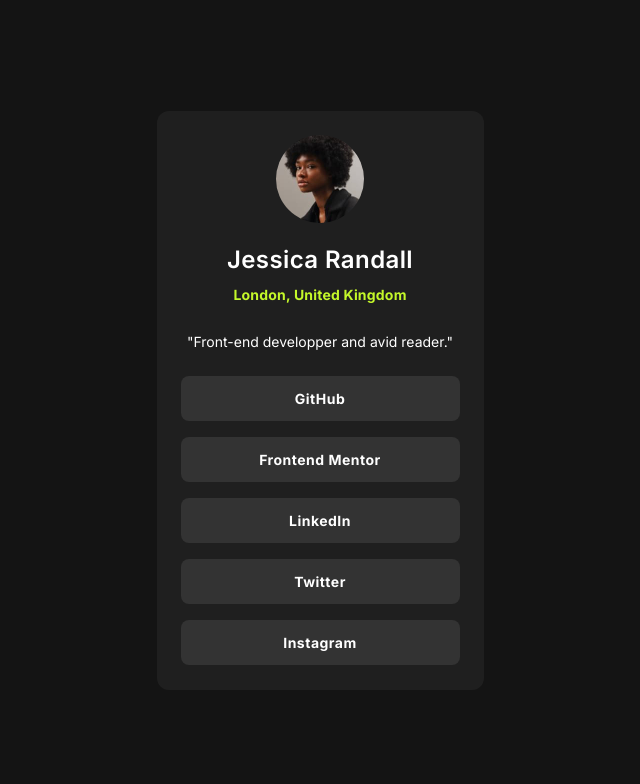
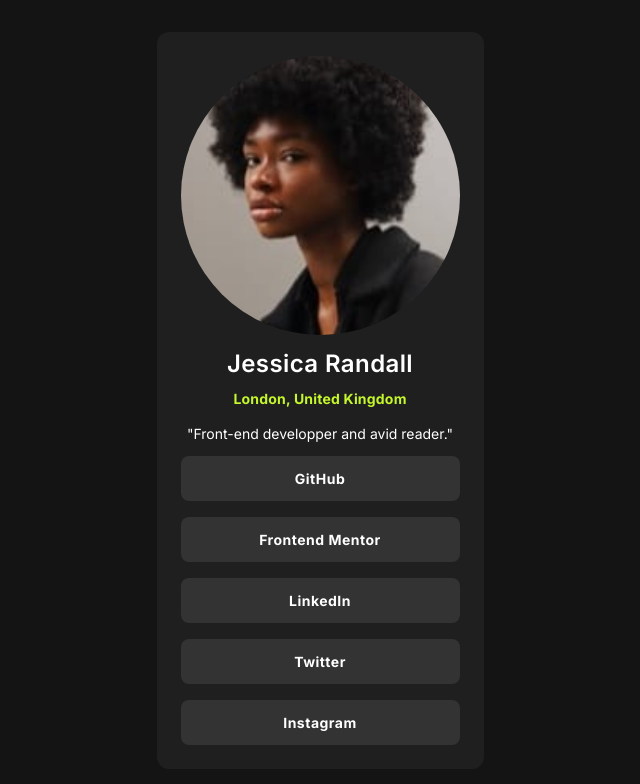
Before and after one commit to yk-david/Social-links-profile, a React (Vite) app: page / in a window 1280 px wide. Shown: the top 784 px of the page, without its empty margins (320-960 px from the left). Built offline with nearby package versions, Linux system fonts and the light colour scheme.

Commit message:
change section element to div

```diff
--- a/src/App.jsx
+++ b/src/App.jsx
@@ -8,24 +8,24 @@ export default function App() {
   return (
     <div className="device">
       <main className="app">
-        <section className="profil-section">
+        <div className="profil-div">
           <img className="profil-img" src={avatar} alt='avatar image' />
-        </section>
+        </div>
 
-        <section className="name-section">
+        <div className="name-section">
           <h1 className="name">Jessica Randall</h1>
           <p className="location">London, United Kingdom</p>
-        </section>
+        </div>
 
-        <section className='career-section'>
+        <div className='career-section'>
           <p className='career-summary'>"Front-end developper and avid reader."</p>
-        </section>
+        </div>
 
-        <section className="link-section">
+        <div className="link-section">
           {data.map((list) => {
             return <Link {...list} />;
           })}
-        </section>
+        </div>
       </main>
     </div>
   );
```
